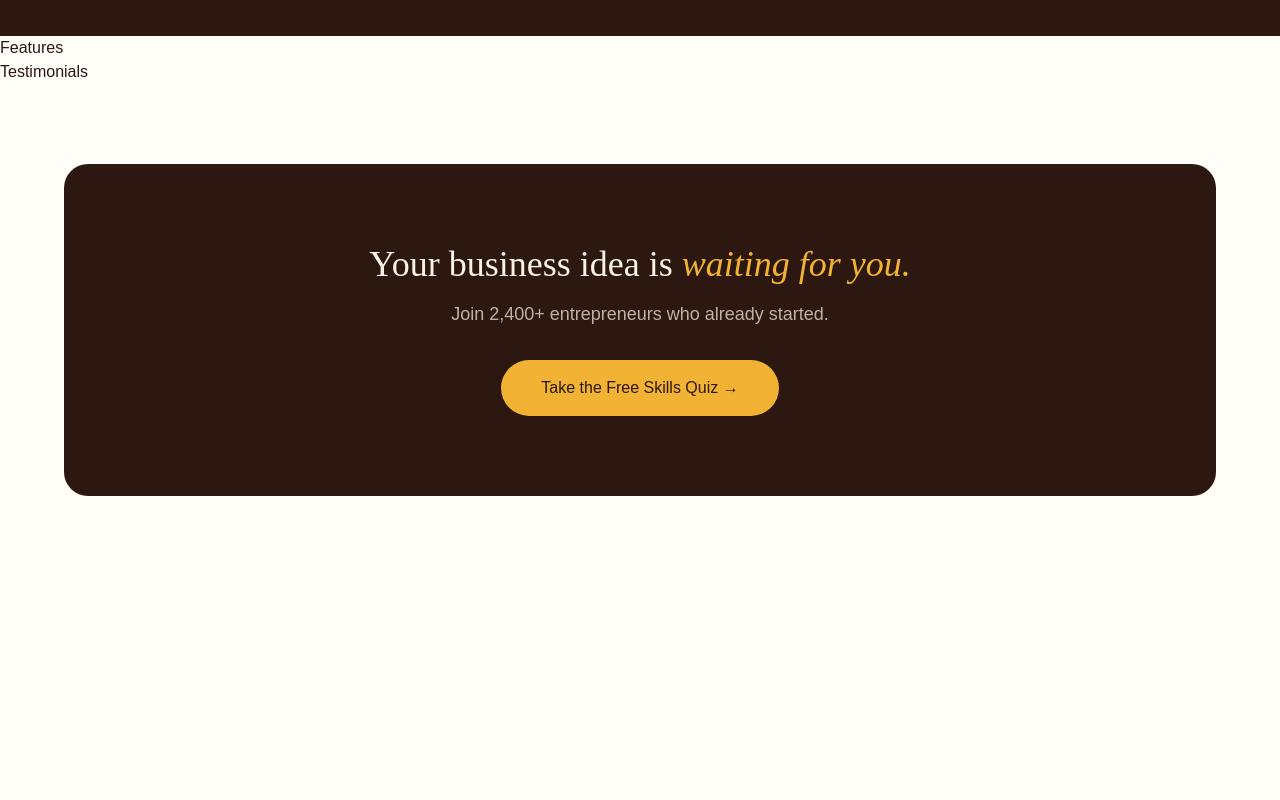
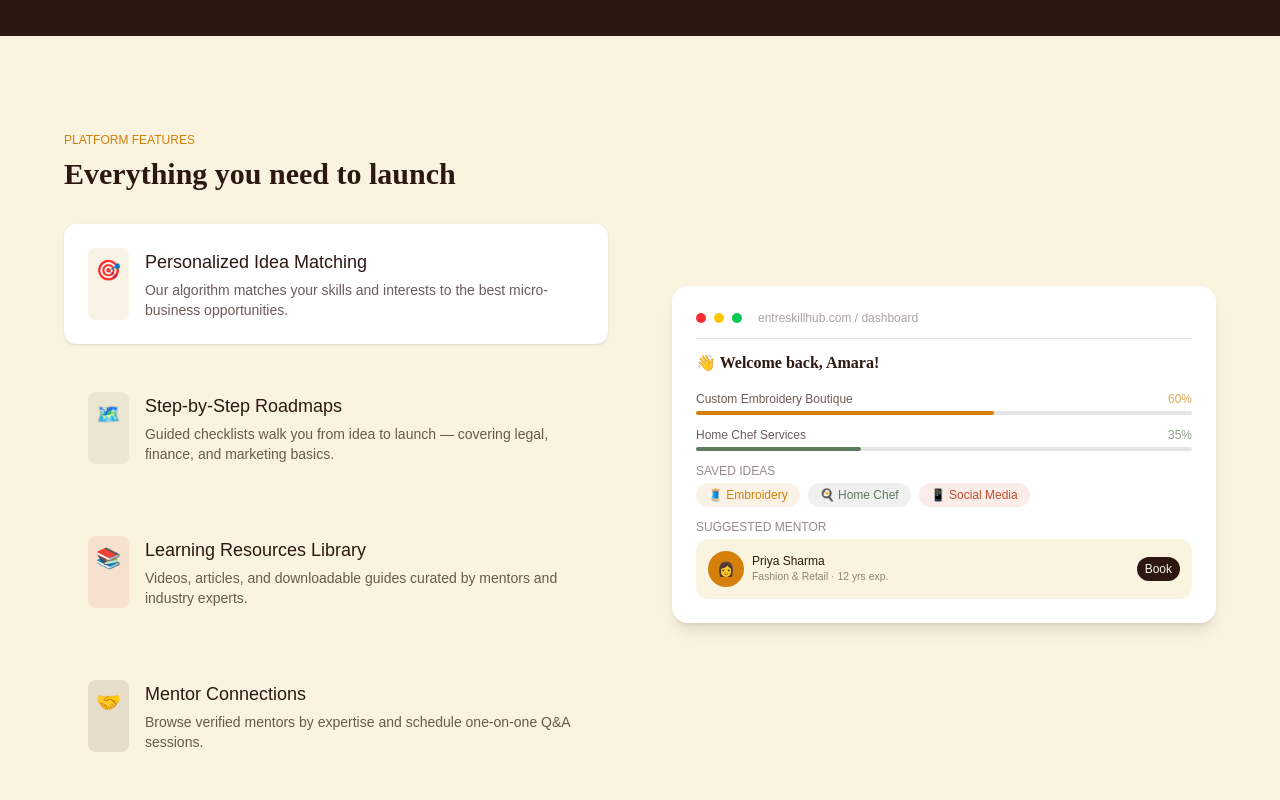
Before and after one commit to shrwn08/skill_hub, a React (Vite) app: page / in a window 1280 px wide. Shown: the part 920-1720 px from the top of the page. Before the commit the page ends 1496 px from the top, so only its background shows below. Built offline with nearby package versions, Linux system fonts and the light colour scheme.

Commit message:
feat: add features section with dashboard mockup

```diff
--- a/src/App.jsx
+++ b/src/App.jsx
@@ -5,6 +5,8 @@ import Stats from './components/stats'
 import Features from './components/Features'
 import Testimonials from './components/Testimonials'
 import CTA from './components/CTA'
+import Footer from './components/Footer/Footer'
+
 
 const App = () => {
   return (
@@ -15,6 +17,7 @@ const App = () => {
           <Features />
           <Testimonials />
           <CTA />
+          <Footer />
     </div>
   )
 }
--- a/src/components/Features.jsx
+++ b/src/components/Features.jsx
@@ -1,8 +1,115 @@
-import React from 'react'
+import React from "react"
 
 const Features = () => {
   return (
-    <div>Features</div>
+    <section className="bg-(--cream) px-16 py-24">
+      <div className="grid grid-cols-2 gap-16 items-center">
+
+        <div>
+          <div className="text-(--amber) font-medium uppercase text-xs mb-2">
+            Platform Features
+          </div>
+          <h2 className="font-[Fraunces] text-3xl font-black mb-8">
+            Everything you need to launch
+          </h2>
+
+          <div className="flex flex-col gap-6">
+
+            <div className="flex gap-4 p-6 rounded-xl shadow bg-white">
+              <div className="text-xl bg-(--amber)/10 p-2 rounded-lg">🎯</div>
+              <div>
+                <h4 className="font-medium text-lg mb-1">Personalized Idea Matching</h4>
+                <p className="text-sm opacity-70">
+                  Our algorithm matches your skills and interests to the best micro-business opportunities.
+                </p>
+              </div>
+            </div>
+
+            <div className="flex gap-4 p-6 rounded-xl hover:bg-white hover:shadow cursor-pointer">
+              <div className="text-xl bg-(--sage)/10 p-2 rounded-lg">🗺️</div>
+              <div>
+                <h4 className="font-medium text-lg mb-1">Step-by-Step Roadmaps</h4>
+                <p className="text-sm opacity-70">
+                  Guided checklists walk you from idea to launch — covering legal, finance, and marketing basics.
+                </p>
+              </div>
+            </div>
+
+            <div className="flex gap-4 p-6 rounded-xl hover:bg-white hover:shadow cursor-pointer">
+              <div className="text-xl bg-(--rust)/10 p-2 rounded-lg">📚</div>
+              <div>
+                <h4 className="font-medium text-lg mb-1">Learning Resources Library</h4>
+                <p className="text-sm opacity-70">
+                  Videos, articles, and downloadable guides curated by mentors and industry experts.
+                </p>
+              </div>
+            </div>
+
+            <div className="flex gap-4 p-6 rounded-xl hover:bg-white hover:shadow cursor-pointer">
+              <div className="text-xl bg-(--soil)/10 p-2 rounded-lg">🤝</div>
+              <div>
+                <h4 className="font-medium text-lg mb-1">Mentor Connections</h4>
+                <p className="text-sm opacity-70">
+                  Browse verified mentors by expertise and schedule one-on-one Q&A sessions.
+                </p>
+              </div>
+            </div>
+
+          </div>
+        </div>
+
+        {/* Dashboard Mockup */}
+        <div className="bg-white rounded-2xl p-6 shadow-lg">
+          <div className="flex items-center gap-2 border-b border-black/10 pb-3 mb-3">
+            <div className="w-2.5 h-2.5 rounded-full bg-red-500"></div>
+            <div className="w-2.5 h-2.5 rounded-full bg-yellow-400"></div>
+            <div className="w-2.5 h-2.5 rounded-full bg-green-500"></div>
+            <span className="text-xs opacity-40 ml-2">entreskillhub.com / dashboard</span>
+          </div>
+
+          <div className="font-[Fraunces] font-bold mb-4">👋 Welcome back, Amara!</div>
+
+          <div className="mb-3">
+            <div className="flex justify-between text-xs opacity-70 mb-1">
+              <span>Custom Embroidery Boutique</span>
+              <span className="text-(--amber)">60%</span>
+            </div>
+            <div className="h-1 rounded-full bg-black/10">
+              <div className="h-1 bg-(--amber) rounded-full w-3/5"></div>
+            </div>
+          </div>
+
+          <div className="mb-3">
+            <div className="flex justify-between text-xs opacity-70 mb-1">
+              <span>Home Chef Services</span>
+              <span className="text-(--sage)">35%</span>
+            </div>
+            <div className="h-1 rounded-full bg-black/10">
+              <div className="h-1 bg-(--sage) rounded-full w-1/3"></div>
+            </div>
+          </div>
+
+          <div className="text-xs opacity-50 mt-3 mb-1">SAVED IDEAS</div>
+          <div className="flex flex-wrap gap-2">
+            <span className="px-3 py-1 rounded-full text-xs bg-(--amber)/10 text-(--amber)">🧵 Embroidery</span>
+            <span className="px-3 py-1 rounded-full text-xs bg-(--sage)/10 text-(--sage)">🍳 Home Chef</span>
+            <span className="px-3 py-1 rounded-full text-xs bg-(--rust)/10 text-(--rust)">📱 Social Media</span>
+          </div>
+
+          <div className="text-xs opacity-50 mt-3 mb-1">SUGGESTED MENTOR</div>
+          <div className="flex items-center gap-2 bg-(--cream) p-3 rounded-xl">
+            <div className="w-9 h-9 rounded-full bg-(--amber) flex items-center justify-center text-sm">👩</div>
+            <div className="flex-1">
+              <h5 className="text-xs font-medium">Priya Sharma</h5>
+              <p className="text-[0.65rem] opacity-50">Fashion & Retail · 12 yrs exp.</p>
+            </div>
+            <button className="bg-(--soil) text-(--cream) text-xs px-2 py-1 rounded-full">Book</button>
+          </div>
+
+        </div>
+
+      </div>
+    </section>
   )
 }
 
--- a/src/components/Footer/Footer.jsx
+++ b/src/components/Footer/Footer.jsx
@@ -8,7 +8,7 @@ const Footer = () => {
             <h1 className='font-extrabold font-["Times"] text-4xl'>Entre<span className='text-[#D4800A]'>Skills</span>Hub</h1>
         </div>
         <div className='md:flex justify-between items-center '>
-            © 2025 EntreSkill Hub · All rights reserved
+            © 2026 EntreSkill Hub · All rights reserved
         </div>
         <div className='w-auto h-12 rounded-full flex justify-between items-center gap-2 px-4 py-2 hover:cursor-pointer '>
          <span className='font-semibold hover:cursor-pointer hover:text-[#D4800A]  gap-0 '>Privacy</span>
```
